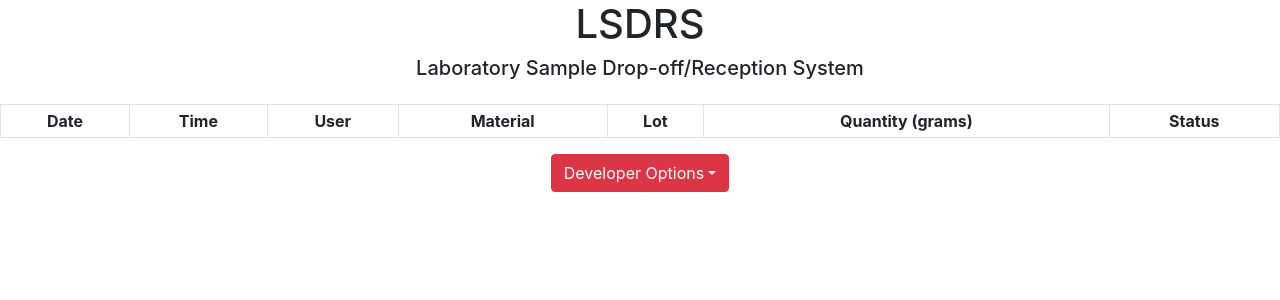
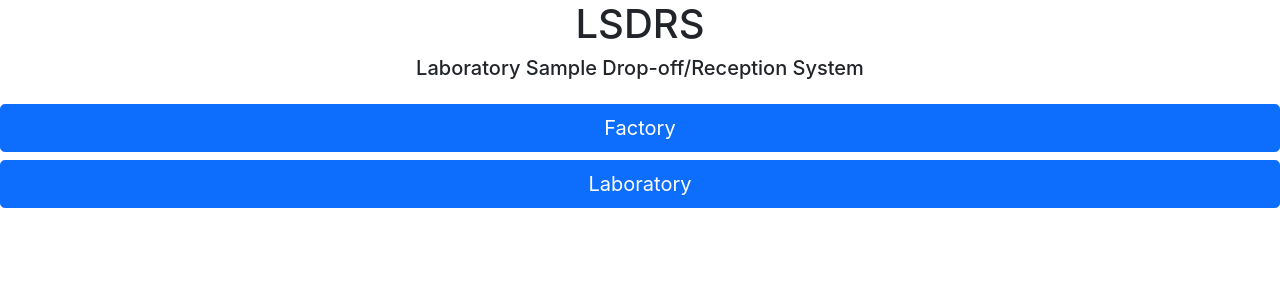
Before and after one commit to jlmichels/lsdrs, a React (Create React App) app: page / in a window 1280 px wide. Shown: the top 300 px of the page. Built offline with nearby package versions, Linux system fonts and the light colour scheme; the HTML template or start-up script is replaced by a standard one.

Commit message:
Implement initial role selection screen

```diff
--- a/src/App.js
+++ b/src/App.js
@@ -1,15 +1,35 @@
 import './App.css';
-import React from 'react';
+import React, { useState } from 'react';
 import ListSamples from './components/listSamples';
+import Button from 'react-bootstrap/Button';
 
 function App() {
+  const [showButtons, setShowButtons] = useState(true);
+  const [showListSamples, setShowListSamples] = useState(false);
+
+  const handleFactory = () => {
+    setShowButtons(!showButtons);
+    // Show sample input screen
+  }
+
+  const handleLaboratory = () => {
+    setShowButtons(!showButtons);
+    setShowListSamples(!showListSamples);
+  }
+
+  console.log(showListSamples)
+
   return (
     <div className="App">
       <header className="App-header">
         <h1>LSDRS</h1>
         <h5 className="mb-4">Laboratory Sample Drop-off/Reception System</h5>
       </header>
-      <ListSamples/>
+      <div className="d-grid gap-2">
+        {showButtons ? <Button size="lg" onClick={handleFactory}>Factory</Button> : ""}
+        {showButtons ? <Button size="lg" onClick={handleLaboratory}>Laboratory</Button> : ""}
+      </div>
+      {showListSamples ? <ListSamples/> : ""}
     </div>
   );
 }
```
